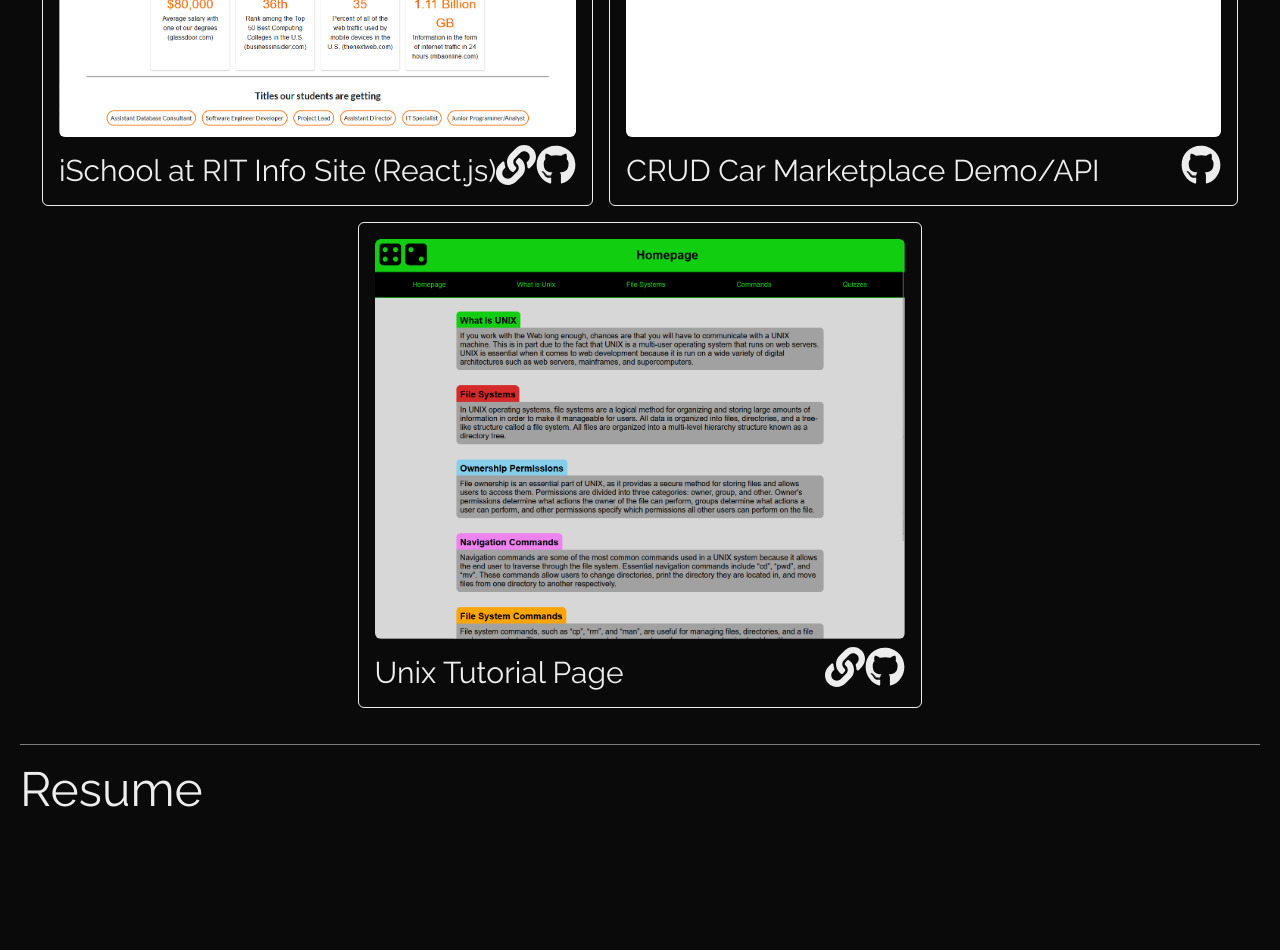
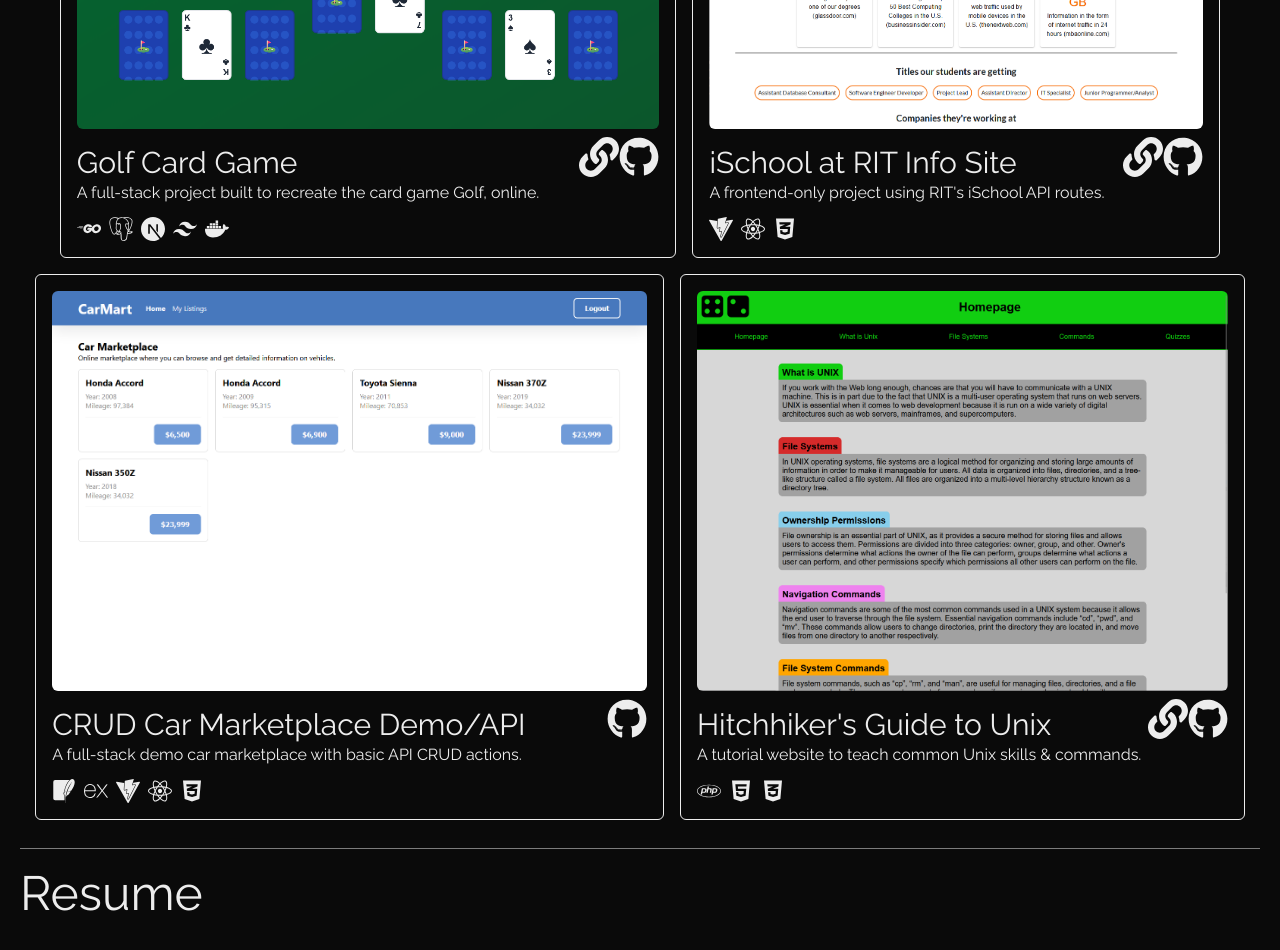
Before and after one commit to CodingArctic/next-portfolio, a Next.js app: page / in a window 1280 px wide. Shown: the part 660-1610 px from the top of the page. Built offline with nearby package versions, Linux system fonts and the light colour scheme.

Commit message:
update Projects component with Golf, techStack for each, and descriptions

```diff
--- a/src/app/components/Projects.js
+++ b/src/app/components/Projects.js
@@ -3,14 +3,42 @@ import ProjectCard from "./ProjectCard";
 
 function Projects() {
     return (
-        <div className="m-7">
+        <div className="m-5">
             <h1 id="projects" className="text-5xl mb-5">
                 Projects
             </h1>
             <div className="flex justify-center flex-auto flex-wrap">
-                <ProjectCard title="iSchool at RIT Info Site (React.js)" link="https://340Proj2.pages.dev" image="/images/projects/ischool.png" github="https://github.com/CodingArctic/340Proj2"/>
-                <ProjectCard title="CRUD Car Marketplace Demo/API" image="/images/projects/carmart.png" github="https://github.com/CodingArctic/iste444-project2"/>
-                <ProjectCard title="Unix Tutorial Page" link="https://clyde.biz/240GroupProj" image="/images/projects/unix.png" github="https://github.com/CodingArctic/240GroupProj"/>
+                <ProjectCard
+                    title="Golf Card Game"
+                    link="https://golf.clyde.biz"
+                    image="/images/projects/golf.png"
+                    github="https://github.com/CodingArctic/golf-card-game"
+                    description="A full-stack project built to recreate the card game Golf, online."
+                    techStack={['golang', 'postgresql', 'nextjs', 'tailwind', 'docker']}
+                />
+                <ProjectCard
+                    title="iSchool at RIT Info Site"
+                    link="https://340Proj2.pages.dev"
+                    image="/images/projects/ischool.png"
+                    github="https://github.com/CodingArctic/340Proj2"
+                    description="A frontend-only project using RIT's iSchool API routes."
+                    techStack={['vite', 'react', 'css']}
+                />
+                <ProjectCard
+                    title="CRUD Car Marketplace Demo/API"
+                    image="/images/projects/carmart.png"
+                    github="https://github.com/CodingArctic/iste444-project2"
+                    description="A full-stack demo car marketplace with basic API CRUD actions."
+                    techStack={['sqlite', 'express', 'vite', 'react', 'css']}
+                />
+                <ProjectCard
+                    title="Hitchhiker's Guide to Unix"
+                    link="https://clyde.biz/240GroupProj"
+                    image="/images/projects/unix.png"
+                    github="https://github.com/CodingArctic/240GroupProj"
+                    description="A tutorial website to teach common Unix skills & commands."
+                    techStack={['php', 'html', 'css']}
+                />
             </div>
         </div>
     );
```
